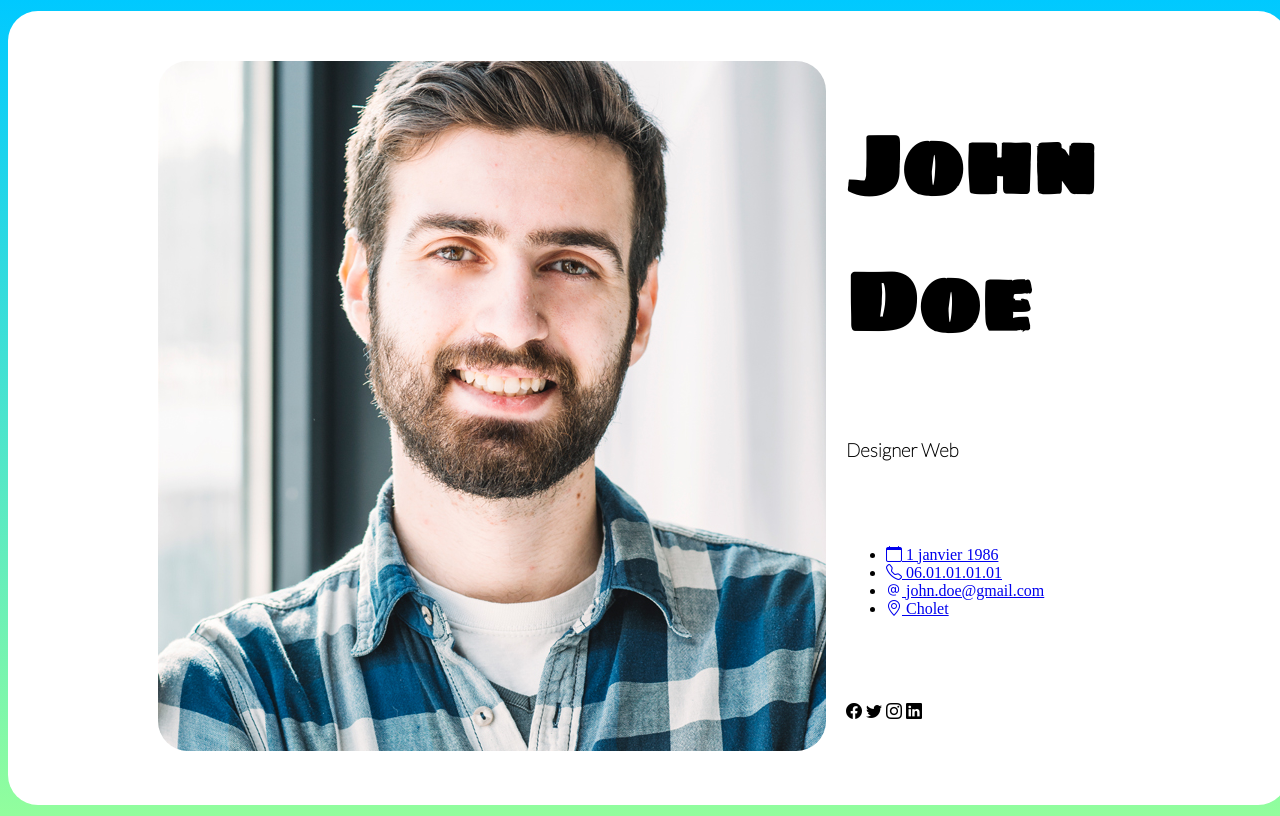
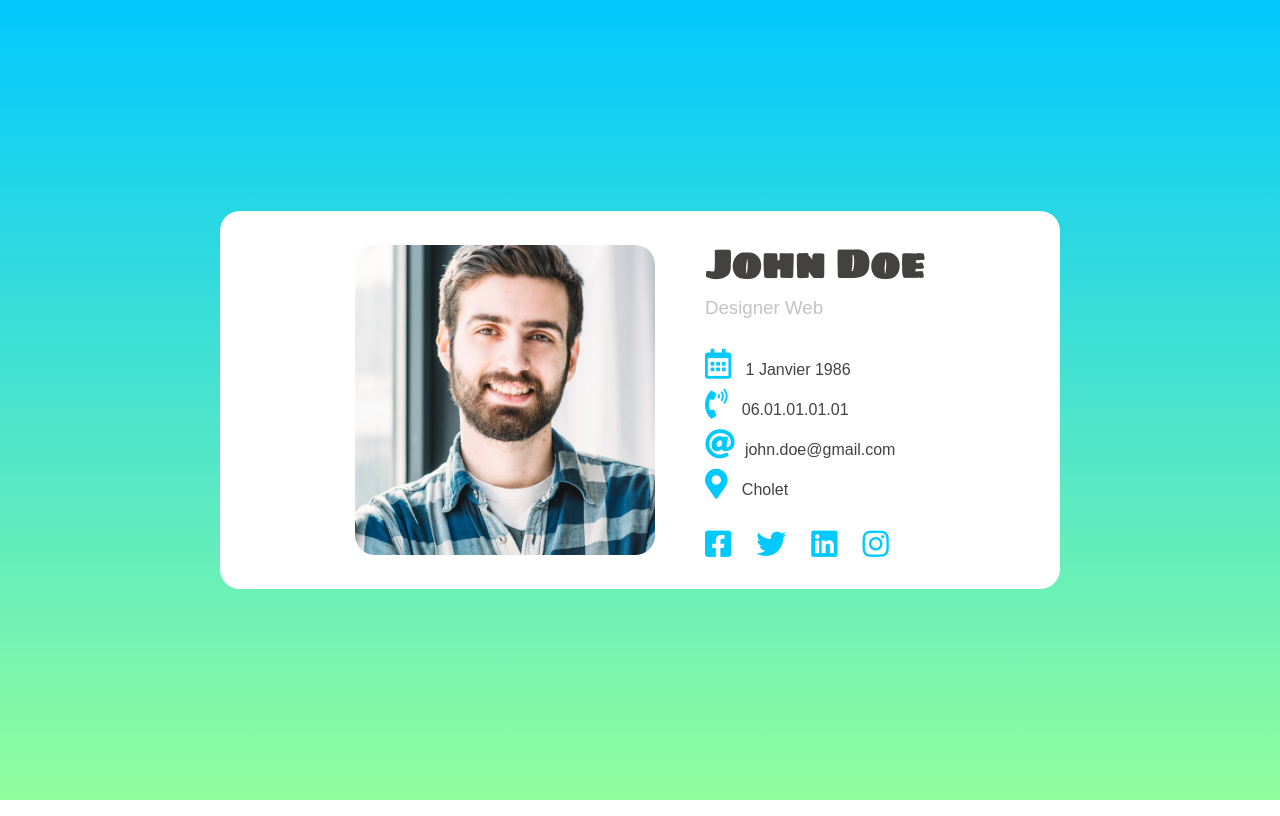
Before and after one commit to sylvainrotureau/card, a plain HTML site: page index.html in a window 1280 px wide. Drawn offline with nearby package versions, Linux system fonts and the light colour scheme.

Commit message:
V2 : reworked
cleaned the scss file : call color by variable.
cleaned the html file.

```diff
--- a/index.html
+++ b/index.html
@@ -1,67 +1,43 @@
 <!DOCTYPE html>
-<html lang="en">
+<html lang="fr">
 
 <head>
     <meta charset="UTF-8">
-    <meta http-equiv="X-UA-Compatible" content="IE=edge">
     <meta name="viewport" content="width=device-width, initial-scale=1.0">
-        <link rel="stylesheet" href="https://cdn.jsdelivr.net/npm/bootstrap-icons@1.8.1/font/bootstrap-icons.css">
-            <link rel="stylesheet" href="style.css">
-            <link rel="preconnect" href="https://fonts.googleapis.com">
-            <link rel="preconnect" href="https://fonts.gstatic.com" crossorigin>
-            <link href="https://fonts.googleapis.com/css2?family=Lato:wght@100&family=Sigmar+One&display=swap" rel="stylesheet">
-        <title>carte de visite</title>
+    <meta http-equiv="X-UA-Compatible" content="ie=edge">
+    <title>John Doe</title>
+    <link rel="stylesheet" href="https://cdnjs.cloudflare.com/ajax/libs/font-awesome/5.12.0/css/all.min.css">
+    <link href="https://fonts.googleapis.com/css?family=Lato|Sigmar+One&display=swap" rel="stylesheet">
+
+    <link rel="stylesheet" href="style.css">
 </head>
 
 <body>
-    <section>
-                <div>
-                    <img src="personal.jpg"  class="photo" alt="image">
-                </div>
-                <div class="text">
-                        <h2>John Doe</h2>
-                        <h3>Designer Web</h3>
-                        <ul>
-                            <li><a href="/">
-                                <i class="bi bi-calendar">
 
-                                </i>
-                                1 janvier 1986
-                            </a>
-                        </li>
-                                <li>
-                                    <a href="/">
-                                        <i class="bi bi-telephone">
+    <section class="container">
+        <div class="box">
+            <div class="box_img">
+                <img src="./personal.jpg" alt="portrait john doe">
+            </div>
 
-                                        </i>
-                                    06.01.01.01.01
-                                </a>
-                            </li>
-                                    <li>
-                                        <a href="/">
-                                            <i class="bi bi-at">
-
-                                            </i>
-                                        john.doe@gmail.com</a>
-                                    </li>
-                                        <li>
-                                            <a href="/">
-                                                <i class="bi bi-geo-alt"></i>
-                                            Cholet
-                                        </a>
-                                    </li>
-                        </ul>
-                        <div class="social">
-                            <i class="bi bi-facebook"></i>
-                            <i class="bi bi-twitter"></i>
-                            <i class="bi bi-instagram"></i>
-                            <i class="bi bi-linkedin"></i>
-                       </div>
-                    </div>
-
-
-
-</section>
+            <div class="box_content">
+                <h1>John Doe</h1>
+                <h3>Designer Web</h3>
+                <ul class="user_contact">
+                    <li><i class="far fa-calendar-alt"></i> 1 Janvier 1986</li>
+                    <li><i class="fas fa-phone-volume"></i> 06.01.01.01.01</li>
+                    <li><i class="fas fa-at"></i>john.doe@gmail.com</li>
+                    <li><i class="fas fa-map-marker-alt"></i> Cholet</li>
+                </ul>
+                <ul class="user_social">
+                    <li><a href="#"><i class="fab fa-facebook-square"></i></a></li>
+                    <li> <a href=""><i class="fab fa-twitter"></i></a> </li>
+                    <li> <a href=""><i class="fab fa-linkedin"></i></a></li>
+                    <li> <a href=""><i class="fab fa-instagram"></i></a></li>
+                </ul>
+            </div>
+        </div>
+    </section>
 </body>
 
 </html>
--- a/style.scss
+++ b/style.scss
@@ -1,42 +1,102 @@
-    body{
+/* GLOBAL  */
+$colorbg1:#00c9ff;
+$colorbg2:#92fe9d;
+$colorfont1: #444141;
+$colorfont2: #c3c3c3;
+$coloricone: #00c9ff;
+
+/* RESET CSS  */
+* {
+    font-family: sans-serif;
+    margin: 0;
+    padding: 0;
+}
+
+body {
+    .container {
+        background: linear-gradient($colorbg1, $colorbg2);
+        height: 100vh;
+        display: flex;
         justify-content: center;
         align-items: center;
-        height: 100vh;
-    width: 100%;
-    background: linear-gradient(#00C9FF, #92FE9D);
-display:flex;
-    section{
-        border-radius: 30px;
-        margin: auto;
-        background-color: white;
-    display: flex;
-    flex-direction:row ;
-    padding: 50px 150px;
-    justify-content: space-between;
-    width: fit-content;
 
-    .photo{
-        border-radius: 30px;
-        margin-right: 20px;
-    }
-        .text{
-            display:flex;
-            justify-content: space-around;
-            flex-direction: column;
-                h2{
-                    font-family: 'Sigmar One', cursive;
-                    font-size: 5.2em;
-                    margin: 0;
+        .box {
+            background: white;
+            width: 800px;
+            display: flex;
+            justify-content: center;
+            align-items: center;
+            flex-wrap: wrap;
+            padding: 20px;
+            margin: 20px;
+            border-radius: 20px;
+
+            .box_img {
+                max-width: 300px;
+                display: flex;
+                justify-content: center;
+
+                img {
+                    width: 100%;
+                    border-radius: 20px;
                 }
-                h3{
-                    font-family: 'Lato', sans-serif;
-                    margin: 0;
+            }
+
+            .box_content {
+                margin-left: 50px;
+                max-width: 400px;
+
+                h1 {
+                    font-family: "Sigmar One", cursive;
+                    font-size: 40px;
+                    color: $colorfont1;
                 }
-                .social{
-                    justify-content: space-around;
-                    flex-direction: row;
 
+                h3 {
+                    font-weight: 300;
+                    margin-bottom: 30px;
+                    color: $colorfont2;
                 }
+
+                ul {
+                    list-style: none;
+                    color: $colorfont1;
+
+                    li {
+                        margin-bottom: 10px;
+
+                        i {
+                            color: $coloricone;
+                            font-size: 30px;
+                            margin-right: 10px;
+                        }
+                    }
+                }
+            }
+
+            .user_social {
+                display: flex;
+                margin-top: 30px;
+
+                li {
+                    margin-right: 15px;
+
+                    i {
+                        color: $coloricone;
+                        font-size: 30px;
+                        transition: 0.3s;
+                    }
+                }
+
+                li i:hover {
+                    color: $colorbg2;
+                    transition: 0.3s;
+                    transform: scale(1.3);
+                }
+            }
+
         }
     }
+
+
 }
```
Also changed, not shown: style.css, 1 other file.
